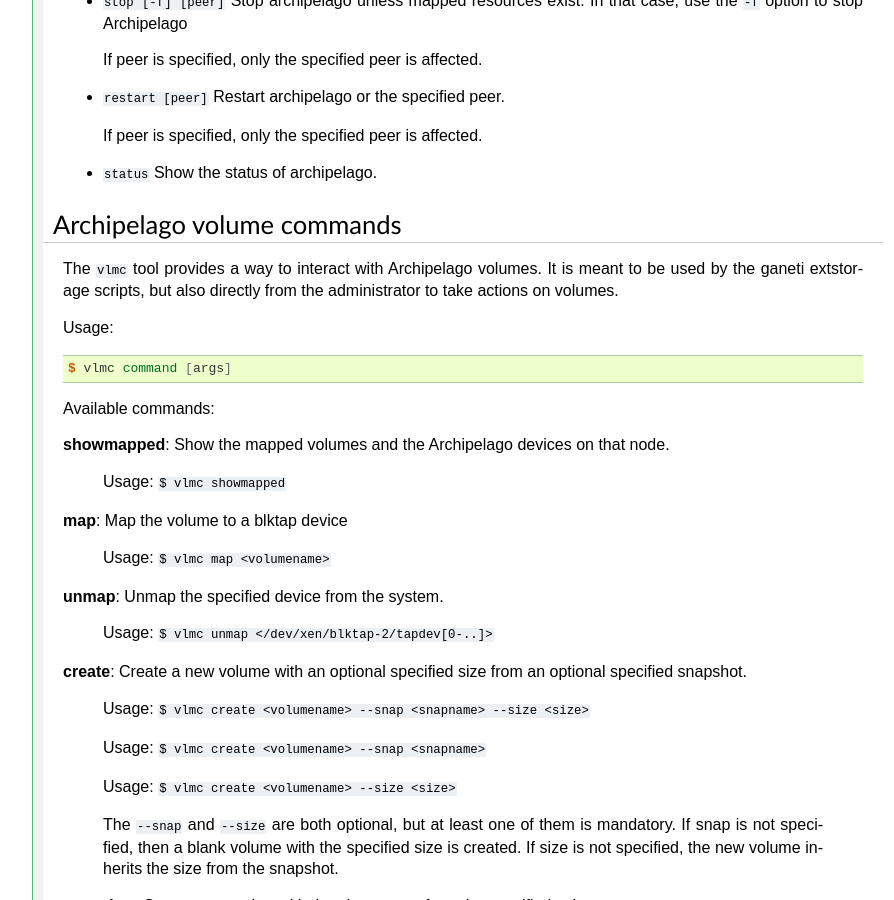
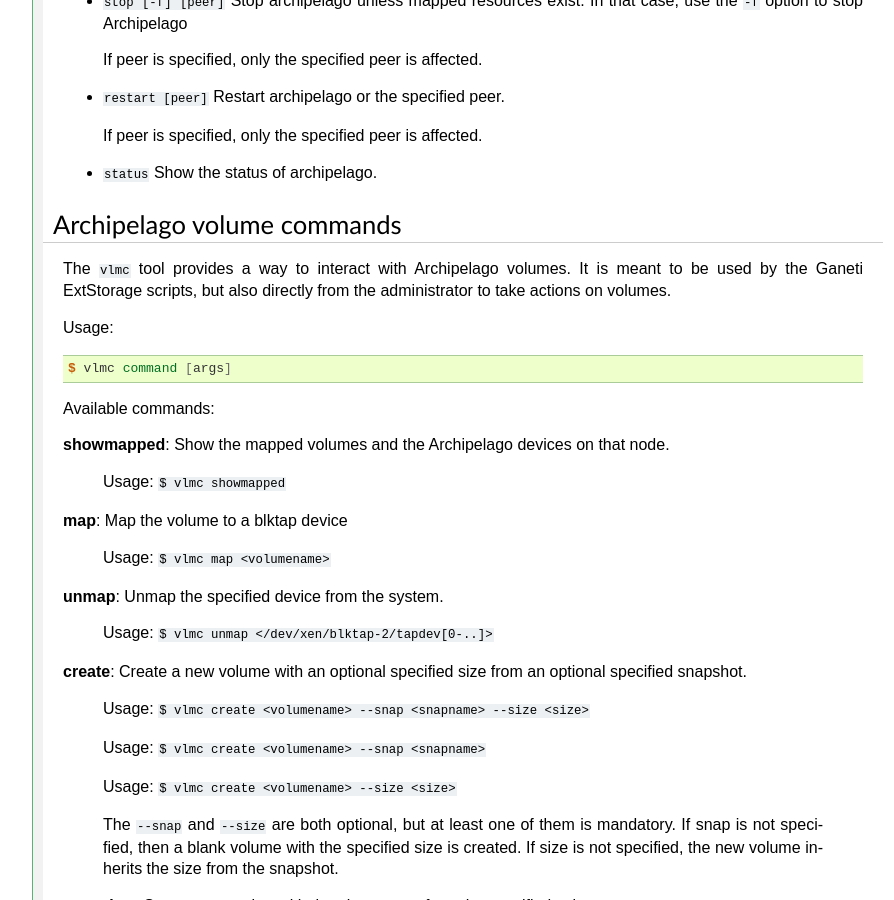
Before and after one commit to grnet/archipelago, a Sphinx documentation site: the page built from docs/admin-guide.rst, in a window 1280 px wide and 900 px high, scrolled down 5770 px. Shown: the whole window, without its empty margins (187-1081 px from the left). Built offline with Sphinx 7.4.7, drawn with Linux system fonts in a browser that asks for light colours; pages that are not in the unit, such as notebooks, are missing from menus; some of the changed text lies outside the part shown.

```diff
--- a/docs/admin-guide.rst
+++ b/docs/admin-guide.rst
@@ -288,7 +288,7 @@ Archipelago volume commands
 ***************************
 
 The ``vlmc`` tool provides a way to interact with Archipelago volumes. It is
-meant to be used by the ganeti extstorage scripts, but also directly from the
+meant to be used by the Ganeti ExtStorage scripts, but also directly from the
 administrator to take actions on volumes.
 
 Usage:
```
Also changed, not shown: other parts of docs/admin-guide.rst (+13 -0 lines).
